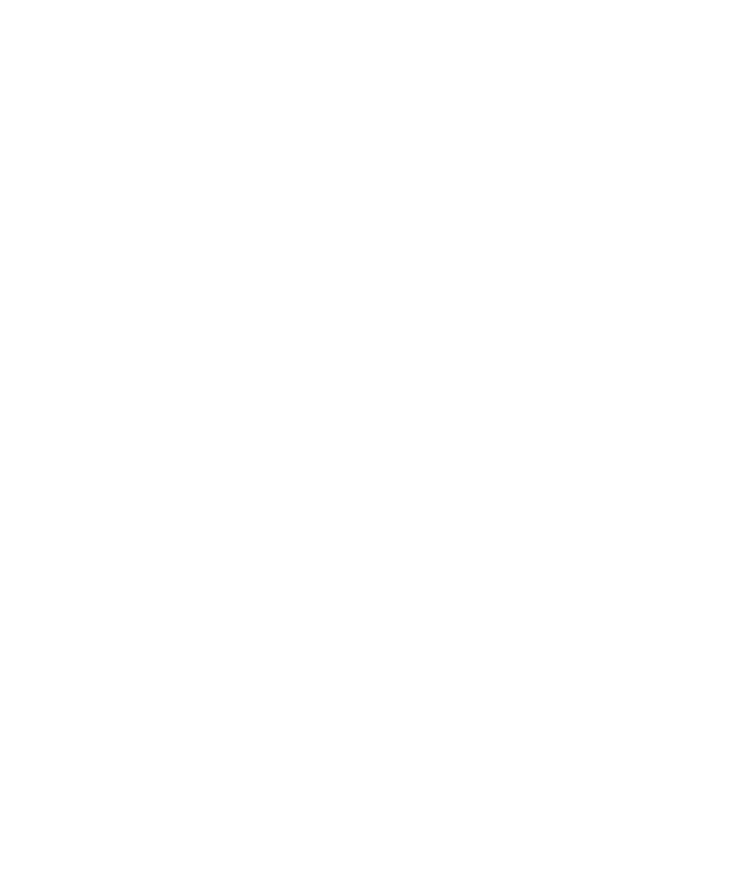
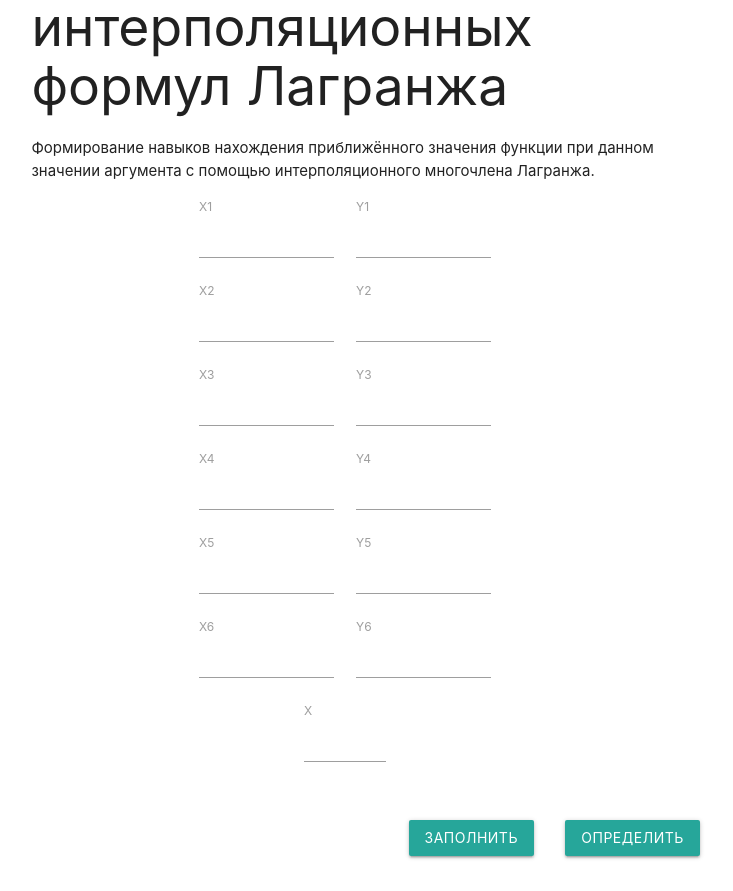
Before and after one commit to Vadimagic/ComputationalMethods, a Vue app: page /lab6 in a window 1280 px wide. Shown: the part 160-1051 px from the top of the page, without its empty margins (295-1028 px from the left). Before the commit the page ends 800 px from the top, so only its background shows below. Built offline with nearby package versions, Linux system fonts and the light colour scheme.

Commit message:
create 5, 6 lab; complete lab6

```diff
--- a/src/router/index.js
+++ b/src/router/index.js
@@ -30,6 +30,16 @@
 		name: 'lab4',
 		component: () => import('../views/Lab4')
 	},
+	{
+		path: '/lab5',
+		name: 'lab5',
+		component: () => import('../views/Lab5')
+	},
+	{
+		path: '/lab6',
+		name: 'lab6',
+		component: () => import('../views/Lab6')
+	},
 ]
 
 const router = new VueRouter({
--- a/src/views/Home.vue
+++ b/src/views/Home.vue
@@ -3,9 +3,11 @@
 		<h1>Лабы по вычислительным методам</h1>
 		<div class="collection">
 			<router-link  class="collection-item" to="/lab1">Лабораторная работа 1 - Вычисление погрешностей</router-link>
-			<router-link  class="collection-item" to="/lab2">Лабораторная работа 2 - Отделение и уточнение корней уравнения методом половинного деления</router-link>
+			<router-link  class="collection-item" to="/lab2">Лабораторная работа 2 - Решение систем линейных уравнений методами итераций</router-link>
 			<router-link  class="collection-item" to="/lab3">Лабораторная работа 3 - Решение систем линейных уравнений методом Гаусса</router-link>
 			<router-link  class="collection-item" to="/lab4">Лабораторная работа 4 - Отделение и уточнение корней уравнения методом половинного деления</router-link>
+			<router-link  class="collection-item" to="/lab5">Лабораторная работа 5 - Решение нелинейных уравнений</router-link>
+			<router-link  class="collection-item" to="/lab6">Лабораторная работа 6 - Составление интерполяционных формул Лагранжа</router-link>
 		</div>
 	</div>
 </template>
--- a/src/views/Lab2.vue
+++ b/src/views/Lab2.vue
@@ -1,6 +1,6 @@
 <template>
 	<div class="container">
-		<h2>Отделение и уточнение корней уравнения методом половинного деления</h2>
+		<h2>Решение систем линейных уравнений методами итераций</h2>
 		<p>Составить программу для решения системы линейных уравнений методами итераций</p>
 		<div class="row">
 			<div class="input-field col s3">
@@ -66,7 +66,6 @@
 			</div>
 		</div>
 		<div class="row" v-if="iter1 && iter2">
-			<h3>Итог:</h3>
 			<div class="input-field col s6">
 				<h4>Метод Якоби</h4>
 			</div>
--- a/src/views/Lab4.vue
+++ b/src/views/Lab4.vue
@@ -31,7 +31,6 @@
 			</div>
 		</div>
 		<div class="row" v-if="iteration && x">
-			<h3>Итог:</h3>
 			<div class="input-field col s3">
 				<input v-model="x" disabled id="x" type="text" class="validate">
 				<label for="x" class="active">Корень X</label>
--- /dev/null
+++ b/src/views/Lab6.vue
@@ -0,0 +1,147 @@
+<template>
+	<div class="container">
+		<h2>Составление интерполяционных формул Лагранжа</h2>
+		<p>Формирование навыков нахождения приближённого значения функции при данном значении аргумента с помощью интерполяционного многочлена Лагранжа.</p>
+		<div class="row">
+			<div class="input-field col offset-s3 s3">
+				<input v-model="x1" id="x1" type="text" class="validate">
+				<label for="x1" class="active">X1</label>
+			</div>
+			<div class="input-field col s3">
+				<input v-model="y1" id="y1" type="text" class="validate">
+				<label for="y1" class="active">Y1</label>
+			</div>
+			<div class="input-field col offset-s3 s3">
+				<input v-model="x2" id="x2" type="text" class="validate">
+				<label for="x2" class="active">X2</label>
+			</div>
+			<div class="input-field col s3">
+				<input v-model="y2" id="y2" type="text" class="validate">
+				<label for="y2" class="active">Y2</label>
+			</div>
+			<div class="input-field col offset-s3 s3">
+				<input v-model="x3" id="x3" type="text" class="validate">
+				<label for="x3" class="active">X3</label>
+			</div>
+			<div class="input-field col s3">
+				<input v-model="y3" id="y3" type="text" class="validate">
+				<label for="y3" class="active">Y3</label>
+			</div>
+			<div class="input-field col offset-s3 s3">
+				<input v-model="x4" id="x4" type="text" class="validate">
+				<label for="x4" class="active">X4</label>
+			</div>
+			<div class="input-field col s3">
+				<input v-model="y4" id="y4" type="text" class="validate">
+				<label for="y4" class="active">Y4</label>
+			</div>
+			<div class="input-field col offset-s3 s3">
+				<input v-model="x5" id="x5" type="text" class="validate">
+				<label for="x5" class="active">X5</label>
+			</div>
+			<div class="input-field col s3">
+				<input v-model="y5" id="y5" type="text" class="validate">
+				<label for="y5" class="active">Y5</label>
+			</div>
+			<div class="input-field col offset-s3 s3">
+				<input v-model="x6" id="x6" type="text" class="validate">
+				<label for="x6" class="active">X6</label>
+			</div>
+			<div class="input-field col s3">
+				<input v-model="y6" id="y6" type="text" class="validate">
+				<label for="y6" class="active">Y6</label>
+			</div>
+			<div class="input-field col offset-s5 s2">
+				<input v-model="x" id="x" type="text" class="validate">
+				<label for="x" class="active">X</label>
+			</div>
+		</div>
+		<div class="row">
+			<div class="input-field col offset-s7 s2">
+				<button @click="fillForm" class="btn">Заполнить</button>
+			</div>
+			<div class="input-field col offset-s1 s2">
+				<button @click="search_click" class="btn">Определить</button>
+			</div>
+		</div>
+		<div class="row" v-if="l">
+			<div class="input-field col offset-s4 s4">
+				<input v-model="l" id="l" type="text" class="validate">
+				<label for="l" class="active">L</label>
+			</div>
+		</div>
+	</div>
+</template>
+
+<script>
+export default {
+	data() {
+		return {
+			x: '',
+			x1: '',
+			x2: '',
+			x3: '',
+			x4: '',
+			x5: '',
+			x6: '',
+			y1: '',
+			y2: '',
+			y3: '',
+			y4: '',
+			y5: '',
+			y6: '',
+			l: ''
+		}
+	},
+	methods: {
+		fillForm() {
+			this.x = 0.314
+			this.x1 = 0.11
+			this.x2 = 0.15
+			this.x3 = 0.21
+			this.x4 = 0.29
+			this.x5 = 0.35
+			this.x6 = 0.40
+			this.y1 = 9.05421
+			this.y2 = 6.61659
+			this.y3 = 4.69170
+			this.y4 = 3.35106
+			this.y5 = 2.73951
+			this.y6 = 2.36522
+		},
+		search_click() {
+			let multiplication, sum = 0, x = this.x;
+			const arrX = [], arrY = [];
+			arrX[0] = this.x1;
+			arrX[1] = this.x2;
+			arrX[2] = this.x3;
+			arrX[3] = this.x4;
+			arrX[4] = this.x5;
+			arrX[5] = this.x6;
+			arrY[0] = this.y1;
+			arrY[1] = this.y2;
+			arrY[2] = this.y3;
+			arrY[3] = this.y4;
+			arrY[4] = this.y5;
+			arrY[5] = this.y6;
+
+			for (let i = 0; i < 6; i++) {
+				multiplication = 1;
+				for (let j = 0; j < 6; j++) {
+					if (j != i){
+						multiplication *= (x - arrX[j]) / (arrX[i] - arrX[j]);
+					}
+				}
+				sum += multiplication * arrY[i];
+			}
+			this.l = sum.toString();
+		}
+	}
+}
+</script>
+
+<style lang="scss" scoped>
+input:not([type]):disabled, input:not([type])[readonly="readonly"], input[type=text]:not(.browser-default):disabled, input[type=text]:not(.browser-default)[readonly="readonly"], input[type=password]:not(.browser-default):disabled, input[type=password]:not(.browser-default)[readonly="readonly"], input[type=email]:not(.browser-default):disabled, input[type=email]:not(.browser-default)[readonly="readonly"], input[type=url]:not(.browser-default):disabled, input[type=url]:not(.browser-default)[readonly="readonly"], input[type=time]:not(.browser-default):disabled, input[type=time]:not(.browser-default)[readonly="readonly"], input[type=date]:not(.browser-default):disabled, input[type=date]:not(.browser-default)[readonly="readonly"], input[type=datetime]:not(.browser-default):disabled, input[type=datetime]:not(.browser-default)[readonly="readonly"], input[type=datetime-local]:not(.browser-default):disabled, input[type=datetime-local]:not(.browser-default)[readonly="readonly"], input[type=tel]:not(.browser-default):disabled, input[type=tel]:not(.browser-default)[readonly="readonly"], input[type=number]:not(.browser-default):disabled, input[type=number]:not(.browser-default)[readonly="readonly"], input[type=search]:not(.browser-default):disabled, input[type=search]:not(.browser-default)[readonly="readonly"], textarea.materialize-textarea:disabled, textarea.materialize-textarea[readonly="readonly"]{
+	color: rgb(2, 164, 158)
+}
+</style>
```
Also changed, not shown: src/views/Lab5.vue (added).
